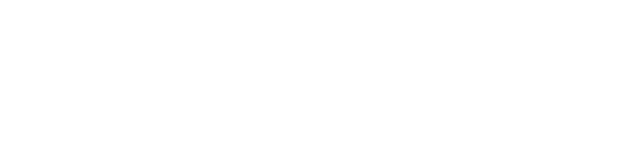
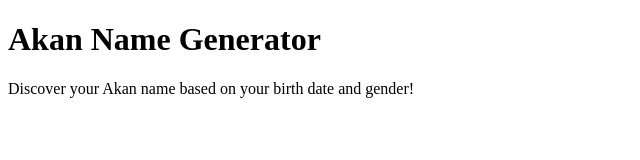
Before and after one commit to BryOk-droid/Akan-Name-UI-Project, a plain HTML site: page index.html in a window 1280 px wide. Shown: the whole page, without its empty margins (0-640 px from the left). Drawn offline with Linux system fonts and the light colour scheme.

Commit message:
Added header details

```diff
--- a/index.html
+++ b/index.html
@@ -1,11 +1,15 @@
 <!DOCTYPE html>
 <html lang="en">
-<head>
-    <meta charset="UTF-8">
-    <meta name="viewport" content="width=device-width, initial-scale=1.0">
-    <title>Document</title>
-</head>
-<body>
-
-</body>
+  <head>
+    <meta charset="UTF-8" />
+    <meta name="viewport" content="width=device-width, initial-scale=1.0" />
+    <title>Akan Name Generator</title>
+    <link rel="stylesheet" href="./css/style.css" />
+  </head>
+  <body>
+    <header>
+      <h1>Akan Name Generator</h1>
+      <p>Discover your Akan name based on your birth date and gender!</p>
+    </header>
+  </body>
 </html>
```
